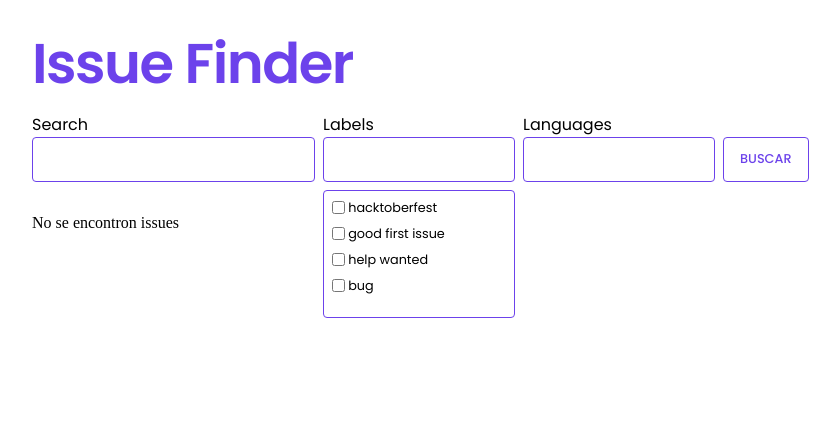
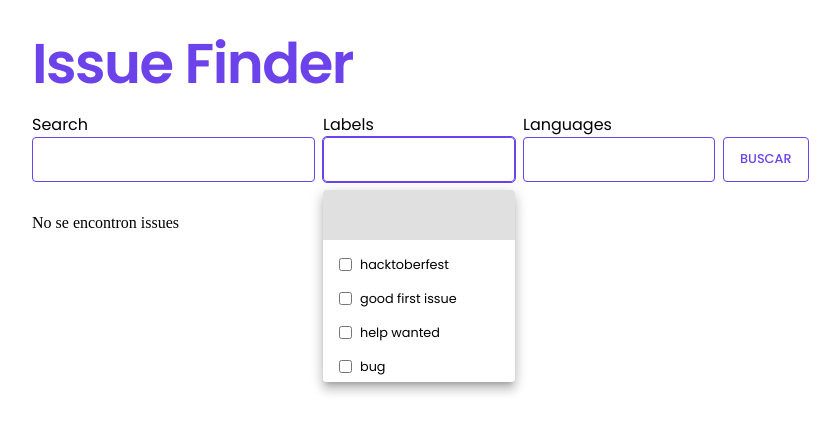
Before and after one commit to jmoranin98/issue-finder, a React (Create React App) app: page / in a window 1280 px wide. Both pictures are taken after a click on the element 459 px from the left and 159 px from the top of the page. Shown: the top 432 px of the page, without its empty margins (40-880 px from the left). Built offline with nearby package versions, Linux system fonts and the light colour scheme; what showdown would draw is missing.

Commit message:
feat: multiselect improved

```diff
--- a/src/components/Input/styles.tsx
+++ b/src/components/Input/styles.tsx
@@ -9,4 +9,8 @@ export const InputRoot = styled.input`
   font-family: 'Poppins', sans-serif;
   font-size: 0.8rem;
   padding: .5rem 1rem;
+
+  &:focus {
+    outline: 1px solid #6c42eb;
+  }
 `;
--- a/src/components/MultiSelect/MultiSelect.tsx
+++ b/src/components/MultiSelect/MultiSelect.tsx
@@ -1,7 +1,10 @@
-import { FC, useRef, useState } from "react";
+import { FC, useEffect, useRef, useState } from "react";
+import { useDebounce } from "../../hooks/useDebounce";
 import useOutsideClick from "../../hooks/useOutsideClick";
 import {
   CheckboxLabel,
+  DropdownInput,
+  DropdownList,
   ItemsList,
   MultiSelectRoot,
   SelectItem,
@@ -26,10 +29,33 @@ export const MultiSelect: FC<IMultiSelectProps> = ({
   onChange,
 }) => {
   const [openList, setOpenList] = useState(false);
+  const [searchValue, setSearchValue] = useState<string>('');
+  const debouncedSearchValue = useDebounce(searchValue, 200);
+  const [filteredItems, setFilteredItems] = useState<Array<ItemValue>>(items);
+
   const wrapperRef = useRef<HTMLDivElement>(null);
 
   const selectedItems = items.filter(i => selectedValues.includes(i.value))
     .map(i => i.label).join(', ');
+
+  useEffect(() => {
+    if (debouncedSearchValue === '') {
+      setFilteredItems(items);
+    } else {
+      const filteredListItems = items.filter(item => (
+        item.value.toLowerCase()
+          .includes(debouncedSearchValue.toLowerCase())
+      ));
+
+      setFilteredItems(filteredListItems);
+    }
+  }, [debouncedSearchValue, items]);
+
+  useEffect(() => {
+    if (!openList) {
+      setSearchValue('');
+    }
+  }, [openList]);
 
   const handleChange = (value: string) => () => {
     let newValues = [...selectedValues];
@@ -47,22 +73,26 @@ export const MultiSelect: FC<IMultiSelectProps> = ({
 
   useOutsideClick(
     wrapperRef,
-    () => {
-      setOpenList(false);
-    },
+    () => setOpenList(false),
     openList
   );
 
   return (
     <MultiSelectRoot ref={wrapperRef}>
-      <TextBox onClick={() => setOpenList(!openList)}>
+      <TextBox open={openList} onClick={() => setOpenList(!openList)}>
         <TextBoxContent>{selectedItems}</TextBoxContent>
       </TextBox>
-      {
-        openList &&
+      <DropdownList open={openList}>
+        <DropdownInput
+          value={searchValue}
+          onChange={e => setSearchValue(e.target.value)}
+        />
         <ItemsList>
-          {items.map(item => (
-            <SelectItem onClick={handleChange(item.label)}>
+          {filteredItems.map(item => (
+            <SelectItem
+              key={`option-${item.label}`}
+              onClick={handleChange(item.label)}
+            >
               <input
                 type="checkbox"
                 checked={selectedValues.indexOf(item.value) !== -1}
@@ -74,7 +104,7 @@ export const MultiSelect: FC<IMultiSelectProps> = ({
             </SelectItem>
           ))}
         </ItemsList>
-      }
+      </DropdownList>
     </MultiSelectRoot>
   );
 };
--- a/src/components/MultiSelect/styles.tsx
+++ b/src/components/MultiSelect/styles.tsx
@@ -1,4 +1,4 @@
-import styled from "styled-components";
+import styled, { css } from "styled-components";
 
 export const MultiSelectRoot = styled.div`
   position: relative;
@@ -6,7 +6,7 @@ export const MultiSelectRoot = styled.div`
   height: 2.8rem;
 `;
 
-export const TextBox = styled.div`
+export const TextBox = styled.div<{ open?: boolean }>`
   border-radius: .25rem;
   border: 1px solid #6c42eb;
   font-weight: 400;
@@ -17,33 +17,68 @@ export const TextBox = styled.div`
   cursor: pointer;
   display: flex;
   align-items: center;
-  `;
+
+  ${props => props.open === true && css`
+    outline: 1px solid #6c42eb;
+  `}
+`;
 
 export const TextBoxContent = styled.p`
   white-space: nowrap;
   overflow: hidden;
 `;
 
-export const ItemsList = styled.ul`
+export const DropdownInput = styled.input`
+  border: none;
+  font-weight: 400;
+  font-family: 'Poppins', sans-serif;
+  font-size: 0.8rem;
+  padding: 1rem;
+  background-color: #E0E0E0;
+  width: 100%;
+
+  &:focus {
+    outline: none;
+  }
+`;
+
+export const DropdownList = styled.div<{ open?: boolean }>`
   left: 0;
   right: 0;
   position: absolute;
   top: calc(100% + 0.5rem);
-  border: 1px solid #6c42eb;
   border-radius: .25rem;
-  height: 8rem;
+  max-height: 12rem;
   overflow-y: auto;
   background-color: #ffffff;
   z-index: 2;
+  transition: opacity 289ms cubic-bezier(0.4, 0, 0.2, 1) 0ms,
+    transform 192ms cubic-bezier(0.4, 0, 0.2, 1) 0ms;
+  box-shadow: rgb(0 0 0 / 20%) 0px 5px 5px -3px,
+    rgb(0 0 0 / 14%) 0px 8px 10px 1px,
+    rgb(0 0 0 / 12%) 0px 3px 14px 2px;
+  display: none;
+
+  ${props => props.open === true && css`
+    display: block;
+  `}
+`;
+
+export const ItemsList = styled.ul`
+  padding: 0.5rem 0;
 `;
 
 export const SelectItem = styled.li`
-  margin: 0.5rem;
+  padding: .5rem 1rem;
   display: flex;
   align-items: center;
+
+  &:hover {
+    background-color: rgba(0, 0, 0, 0.04);
+  }
 `;
 
 export const CheckboxLabel = styled.label`
   font-size: 0.8rem;
-  margin-left: 0.2rem;
+  margin-left: 0.5rem;
 `;
--- /dev/null
+++ b/src/hooks/useDebounce.ts
@@ -0,0 +1,15 @@
+import { useEffect, useState } from "react";
+
+export const useDebounce = (value: any, delay: number) => {
+  const [ debouncedValue, setDebouncedValue ] = useState(value);
+
+  useEffect(() => {
+    const handler = setTimeout(() => {
+      setDebouncedValue(value);
+    }, delay);
+
+    return () => clearTimeout(handler);
+  }, [value, delay]);
+
+  return debouncedValue;
+};
```
Also changed, not shown: src/constants/languages.ts (+1 -1 lines).
